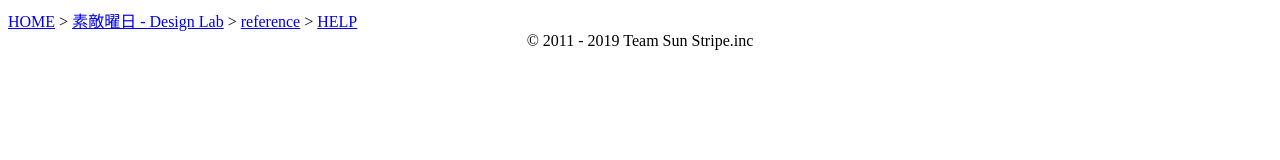
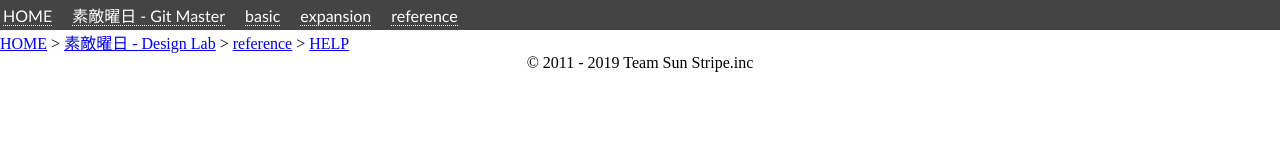
Before and after one commit to TeamSunstripe/ObjectiveCLab, a plain HTML site: page public_html/index.html in a window 1280 px wide. Drawn offline with Linux system fonts and the light colour scheme.

Commit message:
header 要素 - デザイン切り分け,nav 要素追加

```diff
--- a/public_html/index.html
+++ b/public_html/index.html
@@ -5,6 +5,50 @@
         <title>サンストライプ - プログラミング開発チーム - Objective-C Lab</title>
         <style>
         /* デザイン切り分け */
+        * {
+            margin: 0;
+            padding: 0;
+        }
+        #header_nav_menu_ul {
+            background-color: #444;
+            padding: 3px;
+        }
+        li.headerMenuList {
+            display: inline;
+            margin-right: 1em;
+        }
+        li.headerMenuList a {
+            font-family: "Trebuchet MS", sans-serif;
+            text-decoration: none;
+            color: #fff;
+        }
+        /*
+        :link擬似クラス	未訪問リンクのスタイルを指定します。
+        */
+        li.headerMenuList a:link {
+            border-bottom: dotted 1px #fff;
+        }
+        /*
+        :hover擬似クラス	ユーザーの操作で要素にカーソルなどが乗った際のスタイルを指定します。 a:hoverでは“カーソルは乗っているがクリックはされていない状態”です。
+        */
+        li.headerMenuList a:hover {
+            border-bottom: dotted 1px #fff;
+        }
+        /*
+        :visited擬似クラス	訪問済みリンクのスタイルを指定します。
+        */
+        .headerMenuList a:visited {
+            border-bottom: dotted 1px #fff;
+        }
+        /*
+        :active擬似クラス	ユーザーの操作で要素がアクティブになった際のスタイルを指定します。 a:activeでは“クリックされてから離されるまでの状態”です。
+        */
+        li.headerMenuList a:active {
+            border-bottom: dotted 1px #fff;
+        }
+        li.headerMenuList a.visited {
+            border-bottom: dotted 1px #fff;
+        }
         </style>
         <script>
         /* JavaScript切り分け */
@@ -13,6 +57,22 @@
     <body>
 
     <header><!-- header start //-->
+
+            <nav id="header_nav"><!-- nav start -->
+
+                <menu id="header_nav_menu"><!-- menu start -->
+
+                    <ul id="header_nav_menu_ul"><!-- ul start -->
+                        <li class="headerMenuList"><a class="baseMenu" href="http://sunstripe-main.jp/">HOME</a></li>
+                        <li class="headerMenuList"><a class="baseMenu" href="http://sunstripe.main.jp/Objective-C/">素敵曜日 - Git Master</a></li>
+                        <li class="headerMenuList"><a class="baseMenu" href="./basic.html">basic</a></li>
+                        <li class="headerMenuList"><a class="baseMenu" href="./expansion.html">expansion</a></li>
+                        <li class="headerMenuList"><a class="baseMenu" href="./reference.html">reference</a></li>
+                    </ul><!-- ul start -->
+
+                </menu><!-- menu start -->
+
+            </nav><!-- nav end -->
 
     </header><!-- header end //-->
 
```
